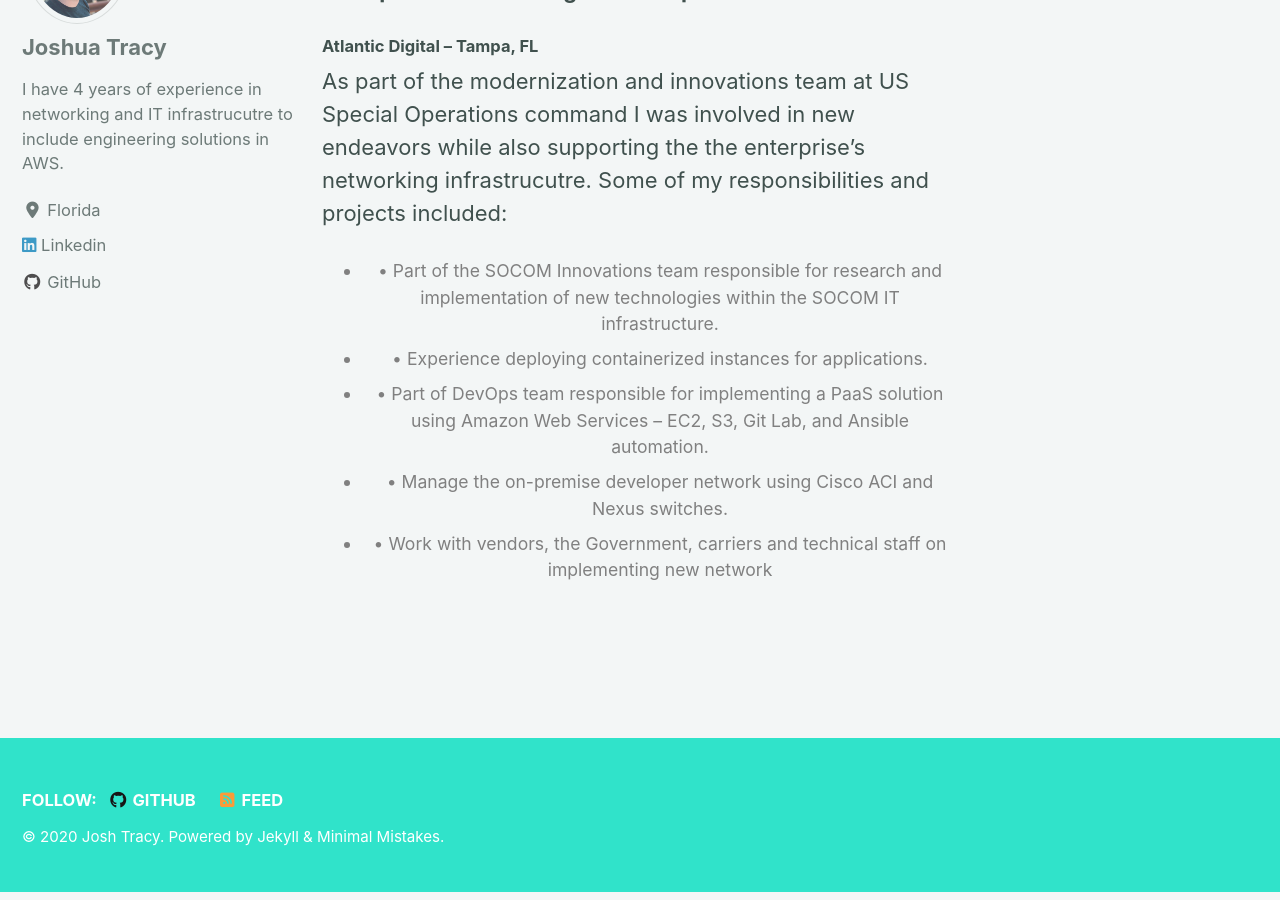
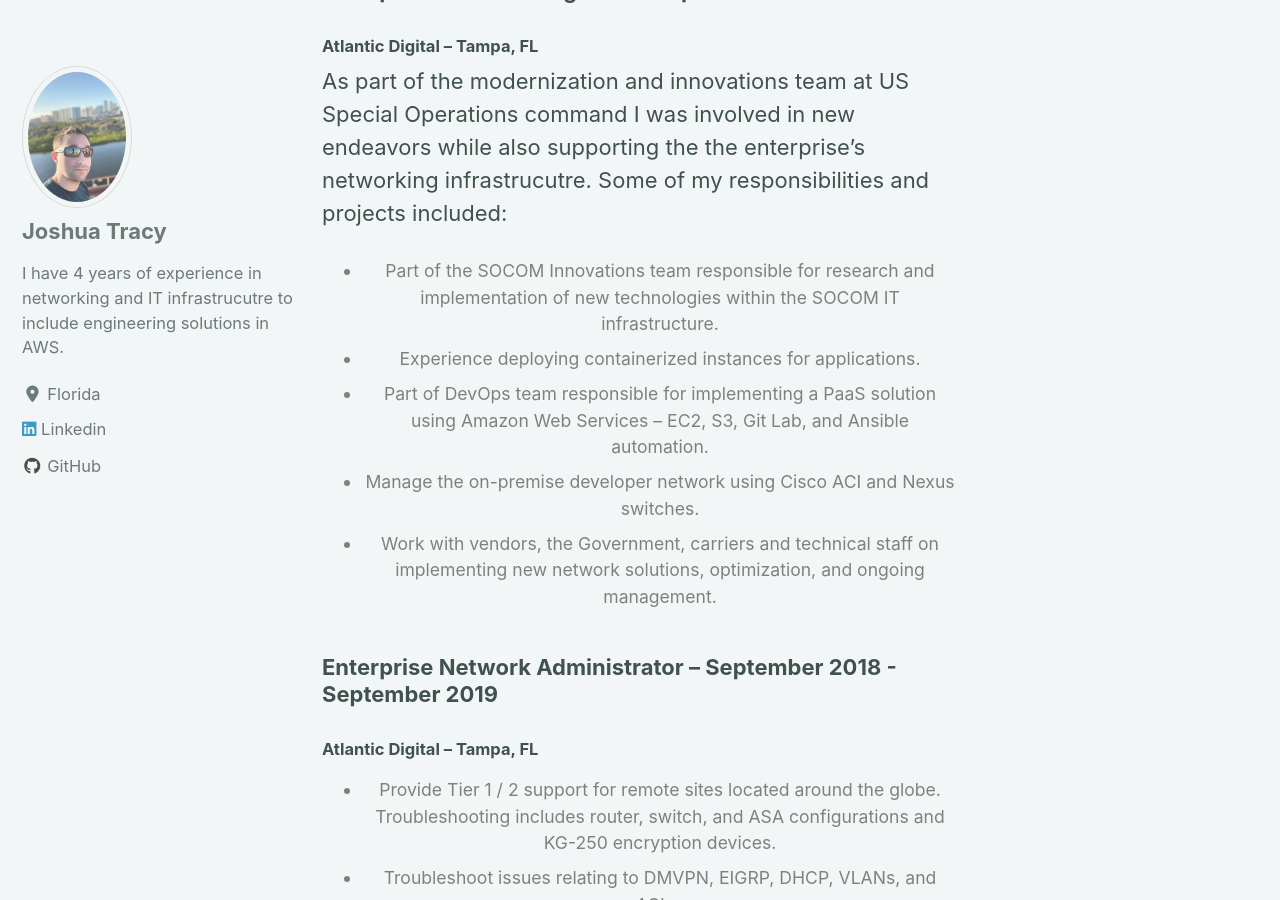
Before and after one commit to Josh-Tracy/Josh-Tracy.github.io, a Jekyll site: the page built from _pages/Experience.md, in a window 1280 px wide and 900 px high, scrolled down 540 px. Built offline with Jekyll 4.4.1, drawn with Linux system fonts in a browser that asks for light colours; cached includes are drawn as plain includes; nearby versions of some CDN libraries; some of the changed text lies outside the part shown.

Commit message:
experience added

```diff
--- a/_pages/Experience.md
+++ b/_pages/Experience.md
@@ -9,9 +9,18 @@
 #### Atlantic Digital -- Tampa, FL
 As part of the modernization and innovations team at US Special Operations command I was involved in new endeavors while also supporting the the enterprise's networking infrastrucutre.
 Some of my responsibilities and projects included:
-* • Part of the SOCOM Innovations team responsible for research and implementation of new technologies within the SOCOM IT infrastructure.
-* • Experience deploying containerized instances for applications.
-* • Part of DevOps team responsible for implementing a PaaS solution using Amazon Web Services – EC2, S3, Git Lab, and Ansible automation.
-* • Manage the on-premise developer network using Cisco ACI and Nexus switches.
-* • Work with vendors, the Government, carriers and technical staff on implementing new network
+*  Part of the SOCOM Innovations team responsible for research and implementation of new technologies within the SOCOM IT infrastructure.
+*  Experience deploying containerized instances for applications.
+*  Part of DevOps team responsible for implementing a PaaS solution using Amazon Web Services – EC2, S3, Git Lab, and Ansible automation.
+*  Manage the on-premise developer network using Cisco ACI and Nexus switches.
+*  Work with vendors, the Government, carriers and technical staff on implementing new network solutions, optimization, and ongoing management.
 {: style="color:gray; font-size: 80%; text-align: center;"}
+
+### Enterprise Network Administrator -- September 2018 - September 2019
+#### Atlantic Digital -- Tampa, FL
+* Provide Tier 1 / 2 support for remote sites located around the globe. Troubleshooting includes router, switch, and ASA configurations and KG-250 encryption devices.
+* Troubleshoot issues relating to DMVPN, EIGRP, DHCP, VLANs, and ACLs.
+* Implement approved configurations changes on the LAN/WAN to include subnet size modifications, Cisco VOIP phone configurations, and ACL modifications.
+* Upgrade Cisco device firmware and operating systems.
+* Monitor the enterprise network via Solarwinds 24/7 for network device and transport outages around the globe.
+{: style="color:gray; font-size: 80%; text-align: center;"}
```
